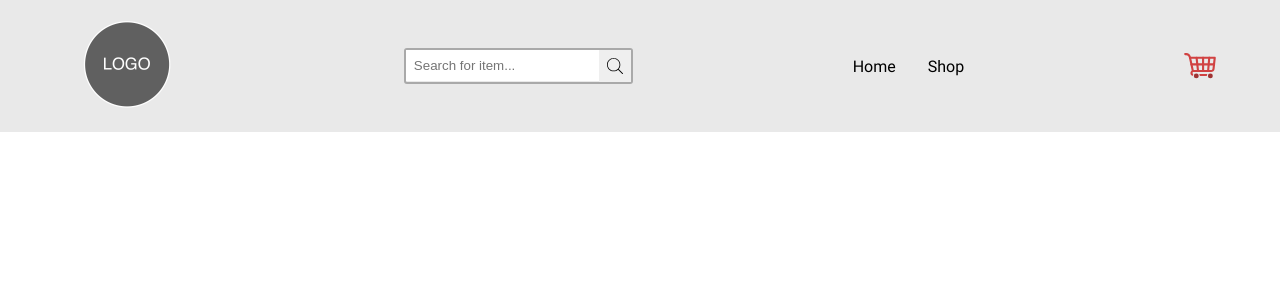
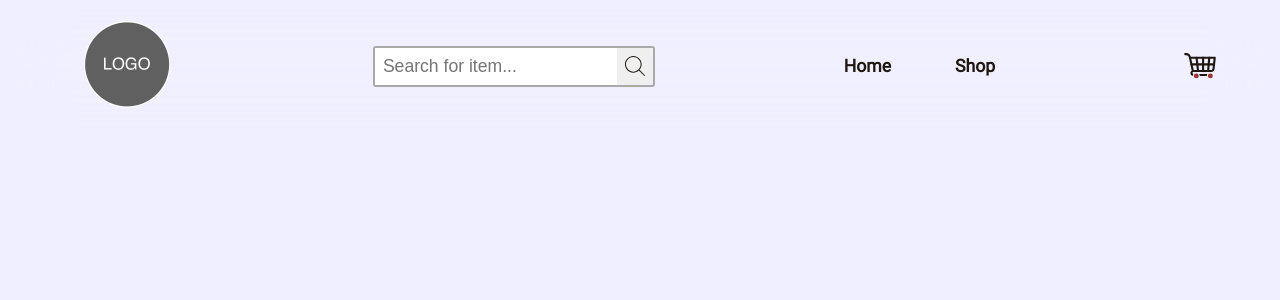
Before and after one commit to RogerEaux/online-shop, a React (Vite) app: page / in a window 1280 px wide. Shown: the top 300 px of the page. Built offline with nearby package versions, Linux system fonts and the light colour scheme.

Commit message:
Change colours and colour references

```diff
--- a/src/index.css
+++ b/src/index.css
@@ -6,7 +6,12 @@
 :root {
   font-family: Roboto, Helvetica, Arial, sans-serif;
 
-  --dark-blue: #000020;
+  --primary: #101020;
+  --invert: #efefff;
+  --secondary: #201810;
+  --idle: darkgray;
+
+  background-color: var(--invert);
 }
 
 * {
--- a/src/styles/CatAd.module.css
+++ b/src/styles/CatAd.module.css
@@ -17,7 +17,7 @@
   flex-direction: row-reverse;
 
   .cover > img {
-    border-left: 5px solid var(--dark-blue);
+    border-left: 5px solid var(--primary);
     border-right: none;
   }
 
@@ -29,7 +29,7 @@
 .title {
   font-size: 2rem;
   padding: 4px 32px;
-  border-bottom: 5px solid var(--dark-blue);
+  border-bottom: 5px solid var(--primary);
   visibility: hidden;
   transform-origin: left;
   transform: scaleX(0);
@@ -40,5 +40,5 @@
   height: min(80vh, 50vw);
   padding: 0 32px;
   border-radius: 5px;
-  border-right: 5px solid var(--dark-blue);
+  border-right: 5px solid var(--primary);
 }
--- a/src/styles/Links.module.css
+++ b/src/styles/Links.module.css
@@ -1,7 +1,7 @@
 .linksList {
   list-style: none;
   display: flex;
-  gap: 32px;
+  gap: 64px;
   padding: 8px;
 }
 
@@ -12,9 +12,11 @@
 
 .linksItem > a {
   text-decoration: none;
-  color: black;
+  font-size: 1.1rem;
+  font-weight: 700;
+  color: var(--secondary);
 }
 
 .linksItem > a:hover {
-  text-decoration: underline;
+  text-decoration: underline 2px var(--secondary);
 }
--- a/src/styles/Marquee.module.css
+++ b/src/styles/Marquee.module.css
@@ -7,8 +7,8 @@
   overflow: hidden;
   gap: 8px;
   padding: 16px 0;
-  background-color: var(--dark-blue);
-  color: white;
+  background-color: var(--primary);
+  color: var(--invert);
 }
 
 .marquee p {
--- a/src/styles/NavBar.module.css
+++ b/src/styles/NavBar.module.css
@@ -4,7 +4,7 @@
   align-items: center;
   position: sticky;
   top: 0;
-  background-color: rgba(211, 211, 211, 0.5);
+  background-color: #efefff80;
   backdrop-filter: blur(32px);
   padding: 0 64px;
   z-index: 10;
--- a/src/styles/SearchBar.module.css
+++ b/src/styles/SearchBar.module.css
@@ -4,17 +4,18 @@
   justify-content: center;
   width: max-content;
   transition: all 0.5s ease;
-  border: 2px solid darkgray;
+  border: 2px solid var(--idle);
   border-radius: 3px;
 }
 
 .search:focus-within {
   transition: all 0.5s ease;
-  border: 2px solid black;
+  border: 2px solid var(--secondary);
 }
 
 .searchBox {
   padding: 8px;
+  font-size: 1.1rem;
   border: none;
   outline: none;
 }
@@ -27,6 +28,6 @@
 
 .searchButton > img {
   vertical-align: middle;
-  width: 16px;
+  width: 20px;
   height: auto;
 }
```
Also changed, not shown: src/styles/Banner.module.css (+6 -5 lines), src/assets/cart.svg, src/assets/search.svg.
